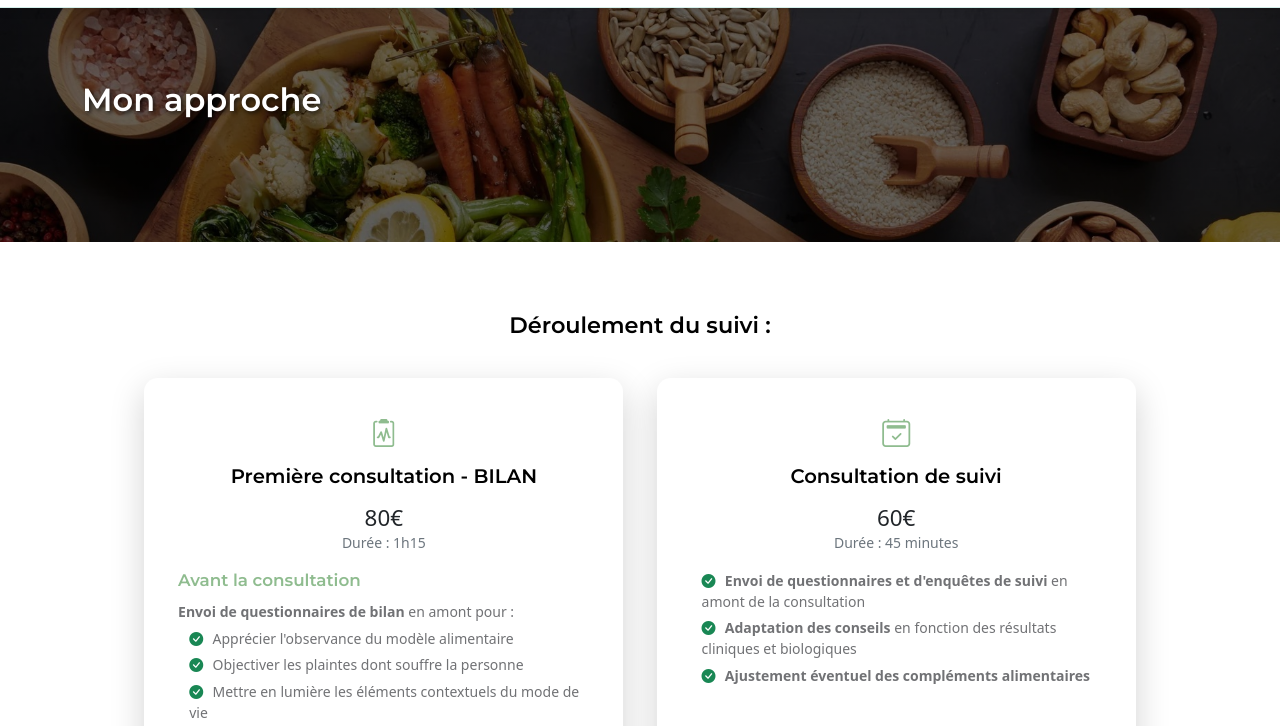
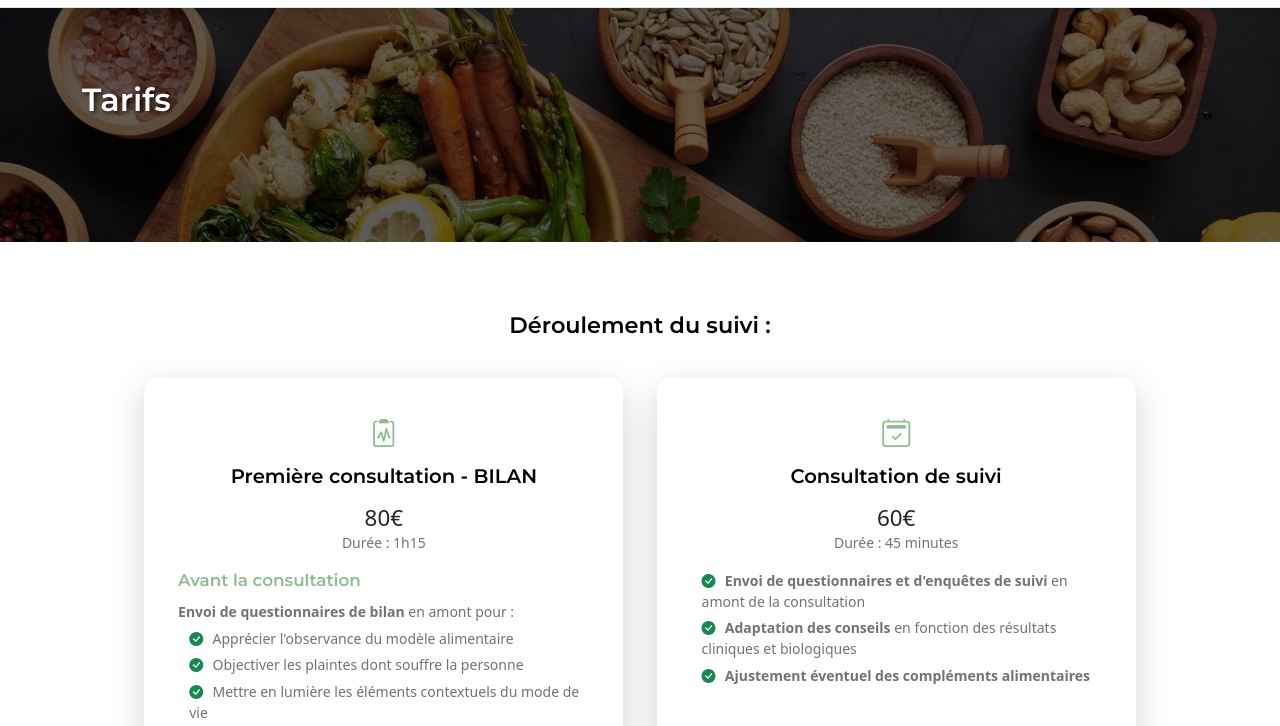
Before and after one commit to Antonindooo/Marie-Pierre-DOAT, a plain HTML site: page tarifs.html in a window 1280 px wide. Shown: the part 74-800 px from the top of the page. Drawn offline with Linux system fonts and the light colour scheme.

Commit message:
Add files via upload

```diff
--- a/tarifs.html
+++ b/tarifs.html
@@ -122,7 +122,7 @@ https://templatemo.com/tm-590-topic-listing
 
                         <div class="col-lg-5 col-12">
 
-                            <h2 class="text-white">Mon approche</h2>
+                            <h2 class="text-white">Tarifs</h2>
                         </div>
 
                     </div>
```
